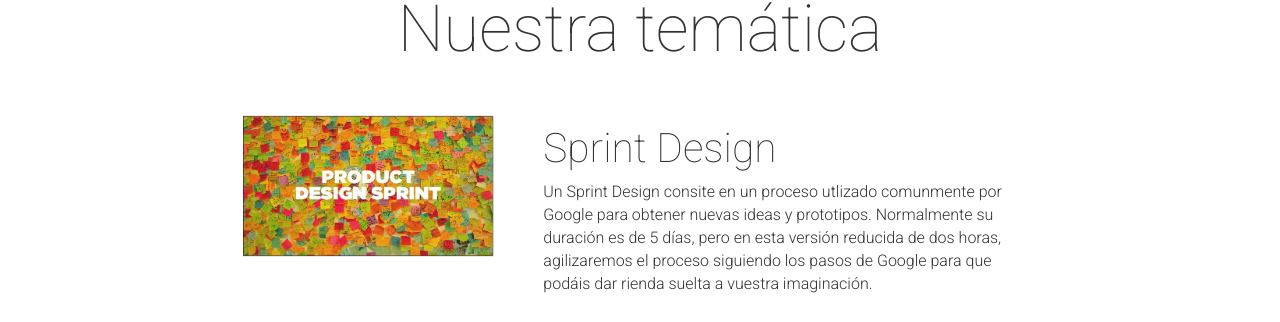
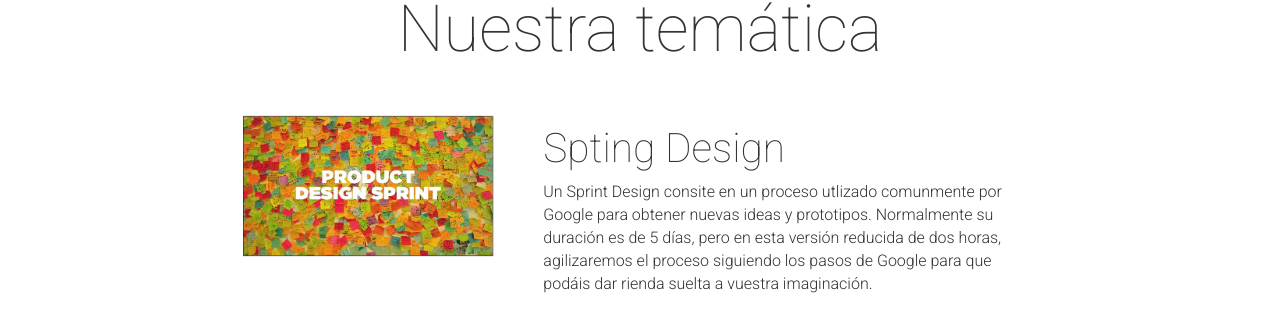
Before and after one commit to GDGCordoba/DevFest2015, a Jekyll site: the page built from hackathon.html, in a window 1280 px wide and 900 px high, scrolled down 347 px. Shown: the part 136-458 px from the top of the window. Built offline with Jekyll 4.4.1, drawn with Linux system fonts in a browser that asks for light colours; nearby versions of some CDN libraries; comment, search, counter and statistics services are not loaded.

Commit message:
Revert "Change config"
This reverts commit cdfca51a353dc7e4b47ca0494cff614b2e497dbd.

```diff
--- a/_config.yml
+++ b/_config.yml
@@ -177,7 +177,7 @@
 # Hackathon About Block
 aboutHackathonTitle: "Nuestra temática"
 hackathonRows:
- - {title: "Sprint Design", image: "sprintdesign.jpg", details: "Un Sprint Design consite en un proceso utlizado comunmente por Google para obtener nuevas ideas y prototipos. Normalmente su duración es de 5 días, pero en esta versión reducida de dos horas, agilizaremos el proceso siguiendo los pasos de Google para que podáis dar rienda suelta a vuestra imaginación."}
+ - {title: "Spting Design", image: "sprintdesign.jpg", details: "Un Sprint Design consite en un proceso utlizado comunmente por Google para obtener nuevas ideas y prototipos. Normalmente su duración es de 5 días, pero en esta versión reducida de dos horas, agilizaremos el proceso siguiendo los pasos de Google para que podáis dar rienda suelta a vuestra imaginación."}
  - {title: "Android", image: "hackathon-android.jpg", details: "El sistema operativo para móviles más famoso del mundo. Android está instalado en más mil millones de teléfonos y tablets de todo el mundo. Es personalizable y fácil de usar, y como está desarrollado por Google, los teléfonos y tablets Android funcionan a la perfección con tus aplicaciones favoritas de Google."}
  - {title: "Android Wear", image: "hackathon-0.png", details: "Información útil cuando más la necesitas. Android Wear organiza tu información, te sugiere lo que necesitas y te lo muestra antes de que lo pidas. Consulta los mensajes de tus amigos, notificaciones de reuniones e información meteorológica actualizada de un vistazo. Solo tienes que decir 'OK Google'. Responde mensajes, chats y correos electrónicos por voz. Pregunta cosas como '¿Lloverá este fin de semana?', '¿Cuánta gente hay en Londres?'' o '¿Cómo llegar a Palacio de Deportes?' y obtén respuestas sin rodeos. Haz un seguimiento de tus objetivos con resúmenes diarios que incluyen un recuento de pasos y las pulsaciones."}
 
```
